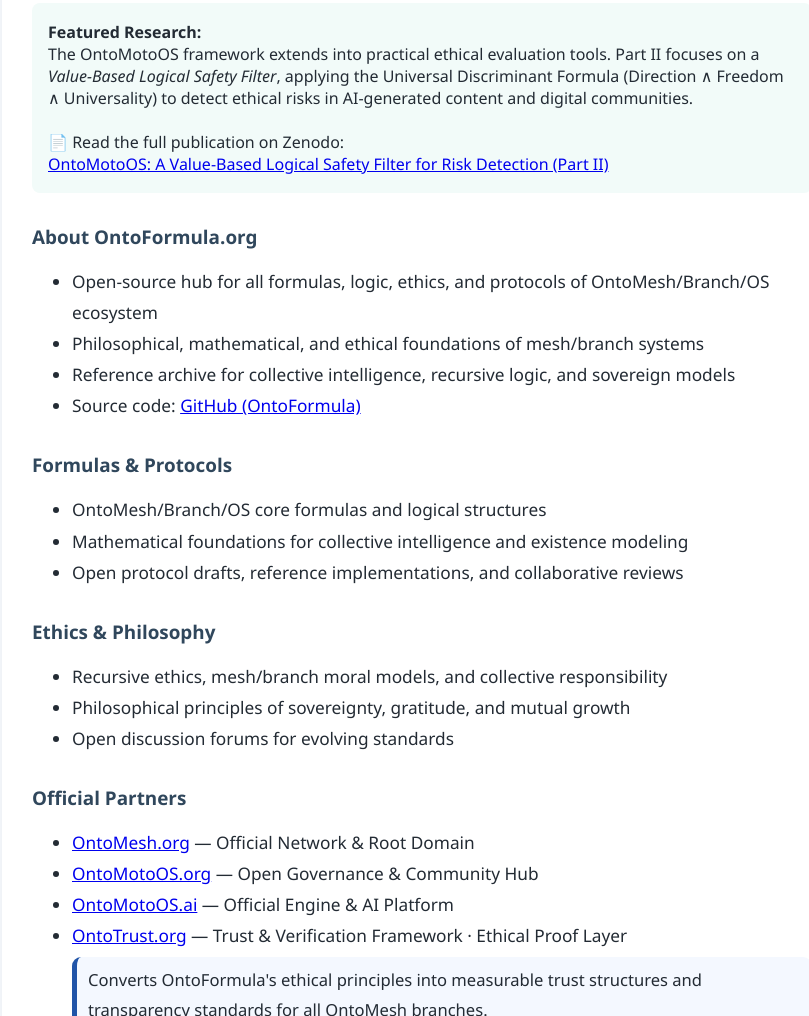
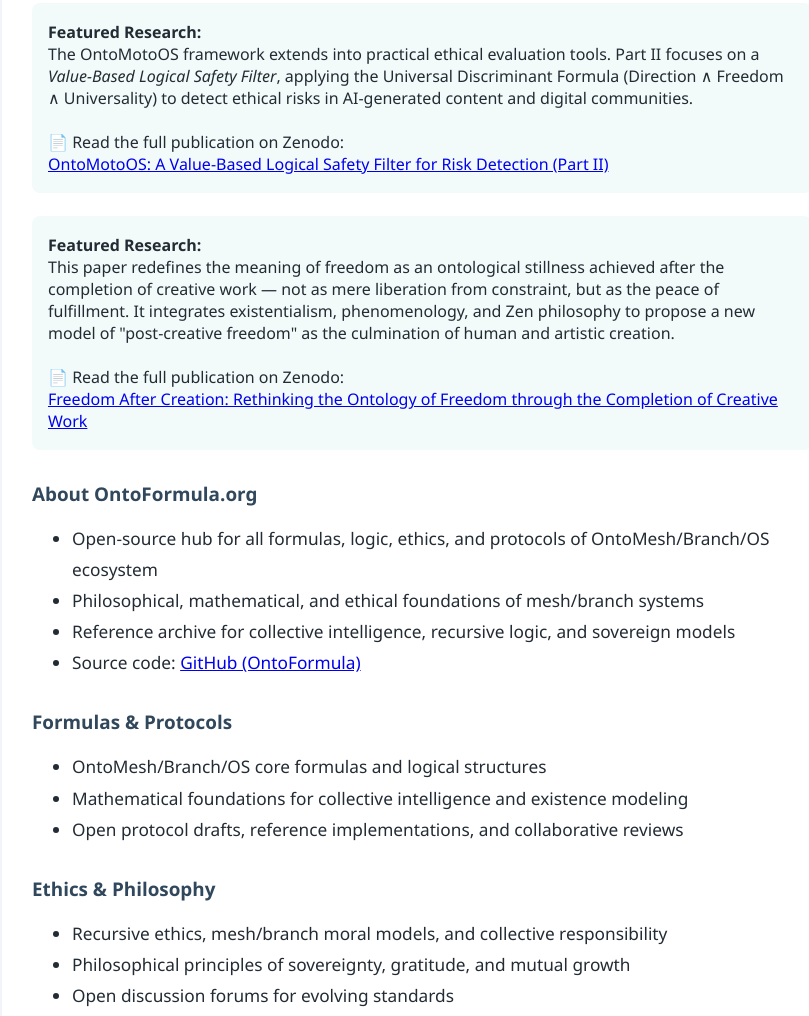
Before and after one commit to nettalk72/OntoFormula, a plain HTML site: page index.html in a window 1280 px wide. Shown: the part 1615-2631 px from the top of the page, without its empty margins (218-1027 px from the left). Drawn offline with Linux system fonts and the light colour scheme.

Commit message:
Update index.html

```diff
--- a/index.html
+++ b/index.html
@@ -280,6 +280,28 @@
       </a>
     </div>
 
+    <!-- Featured Research: Freedom After Creation -->
+    <div class="block">
+      <b><span class="lang-en">Featured Research:</span><span class="lang-ko">주요 연구:</span></b><br>
+      <span class="lang-en">
+        This paper redefines the meaning of freedom as an ontological stillness achieved
+        after the completion of creative work — not as mere liberation from constraint,
+        but as the peace of fulfillment. It integrates existentialism, phenomenology,
+        and Zen philosophy to propose a new model of "post-creative freedom" as the
+        culmination of human and artistic creation.
+      </span>
+      <span class="lang-ko">
+        본 논문은 자유를 단순한 해방이 아니라, 창조의 완성 이후에 도달하는
+        존재론적 고요로 재정의합니다. 실존주의, 현상학, 선불교의 사유를 융합하여
+        ‘창조 이후의 자유(post-creative freedom)’라는 새로운 개념을 제시합니다.
+      </span>
+      <br><br>
+      📄 <span class="lang-en">Read the full publication on Zenodo:</span><span class="lang-ko">Zenodo에서 전체 논문 읽기:</span><br>
+      <a href="https://zenodo.org/records/17454932" target="_blank">
+        Freedom After Creation: Rethinking the Ontology of Freedom through the Completion of Creative Work
+      </a>
+    </div>
+
     <h2 id="about"><span class="lang-en">About OntoFormula.org</span><span class="lang-ko">온토포뮬라.org 소개</span></h2>
     <ul>
       <li><span class="lang-en">Open-source hub for all formulas, logic, ethics, and protocols of OntoMesh/Branch/OS ecosystem</span><span class="lang-ko">OntoMesh/Branch/OS 생태계의 모든 공식, 논리, 윤리, 프로토콜을 위한 오픈소스 허브</span>
```
